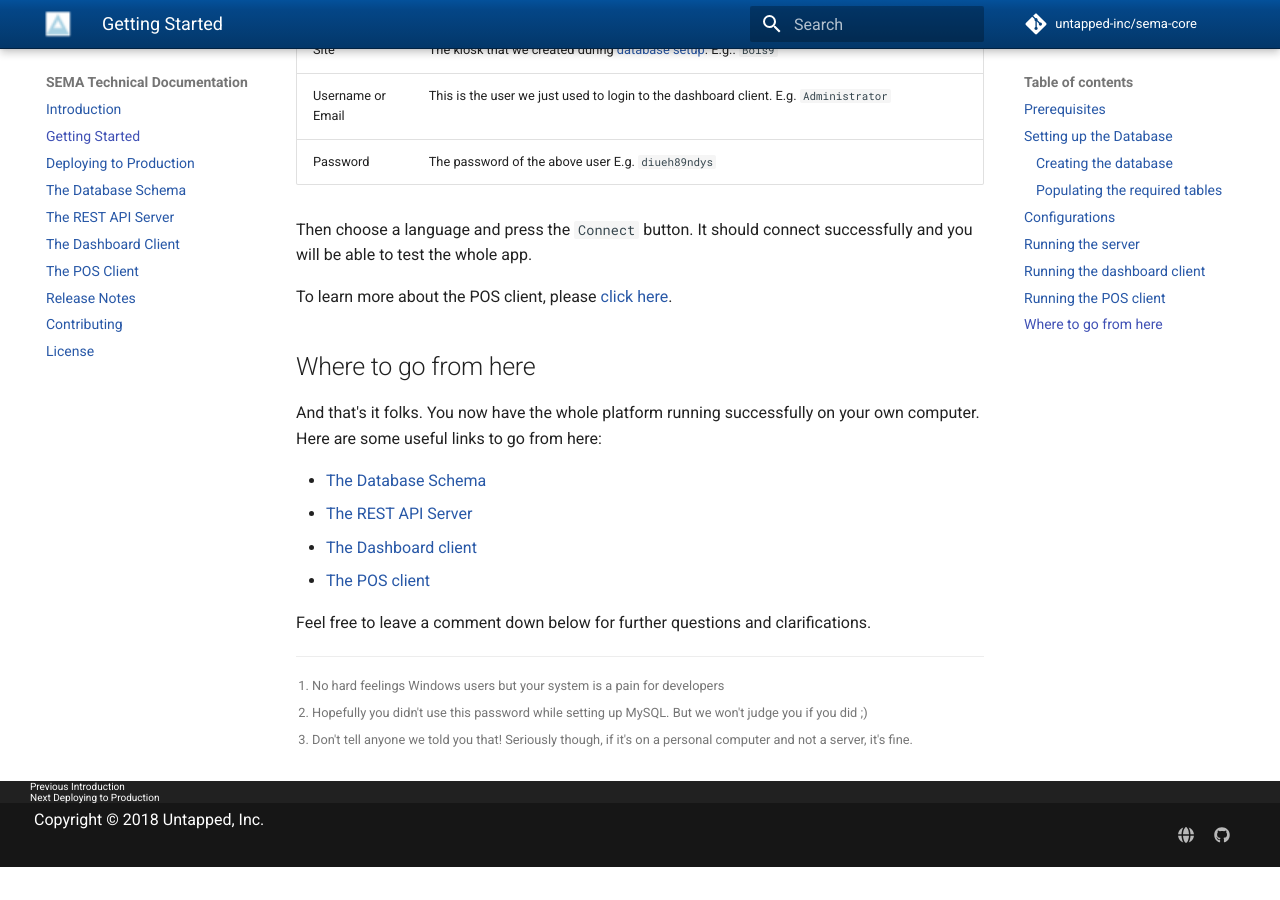
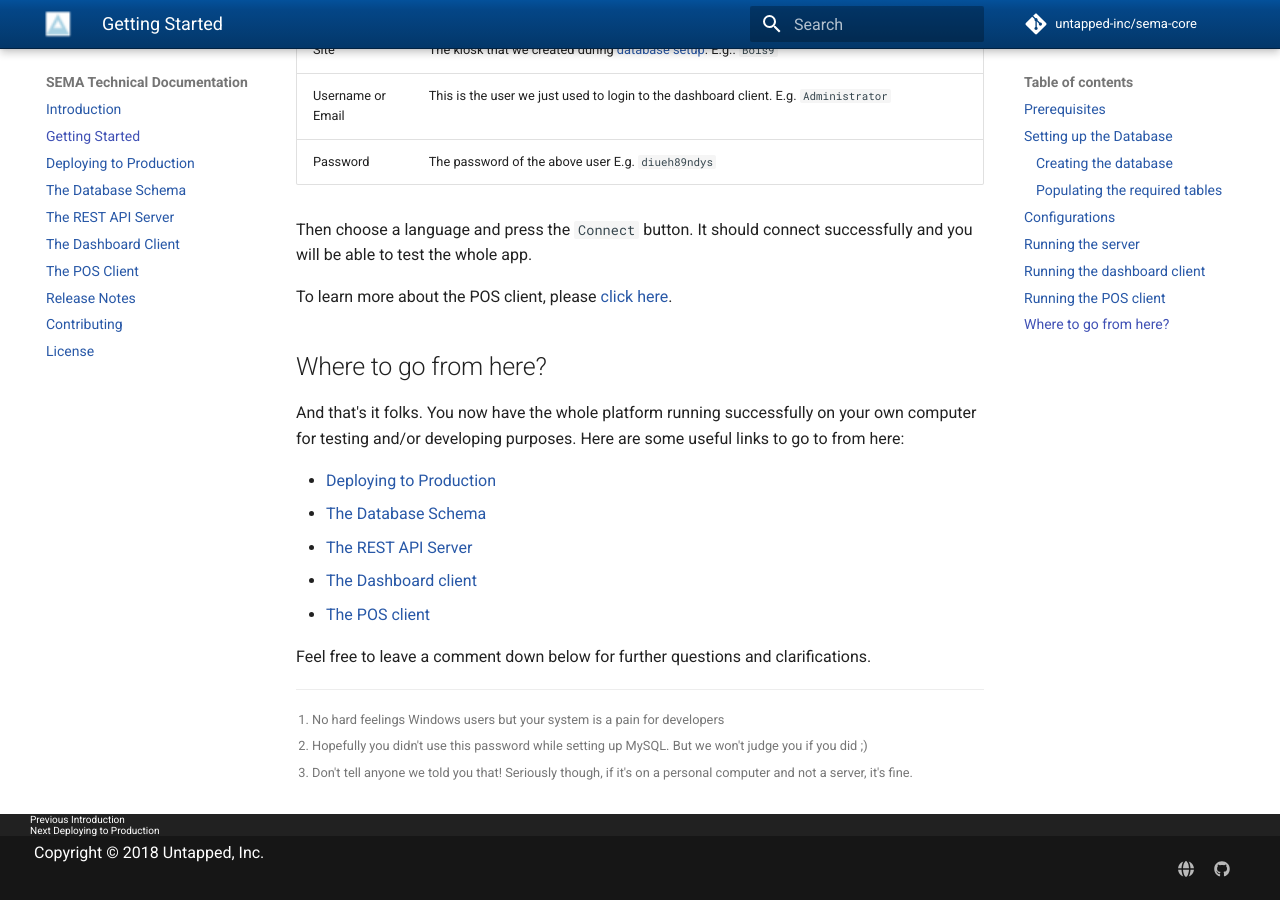
Before and after one commit to untapped-inc/sema-docs, an MkDocs documentation site: the page built from docs/getting-started.md, in a window 1280 px wide and 900 px high, scrolled down 6892 px. Built offline with MkDocs 1.6.1 and Material for MkDocs 9.7.7, drawn with Linux system fonts in a browser that asks for light colours; comment, search, counter and statistics services are not loaded; before the commit the page ends 7759 px from its top, so only the background shows below that.

Commit message:
[Refactor] Update the last sub-section

```diff
--- a/docs/getting-started.md
+++ b/docs/getting-started.md
@@ -236,10 +236,11 @@ Then choose a language and press the `Connect` button. It should connect success
 
 To learn more about the POS client, please [click here](/the-pos-client).
 
-## Where to go from here
+## Where to go from here?
 
-And that's it folks. You now have the whole platform running successfully on your own computer. Here are some useful links to go from here:
+And that's it folks. You now have the whole platform running successfully on your own computer for testing and/or developing purposes. Here are some useful links to go to from here:
 
+* [Deploying to Production](/deploying-to-production)
 * [The Database Schema](/the-database-schema)
 * [The REST API Server](/the-rest-api-server)
 * [The Dashboard client](/the-dashboard-client)
```
